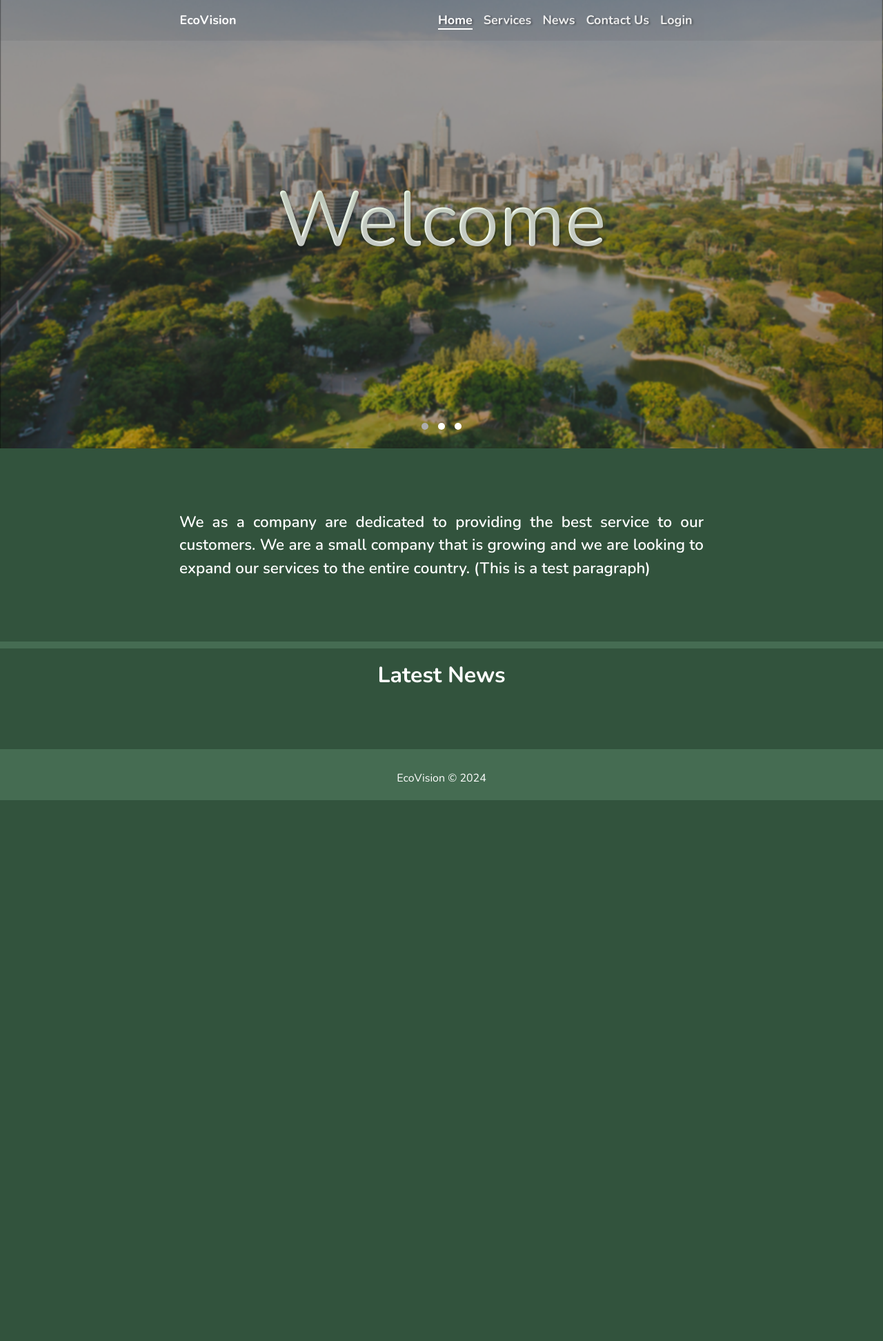
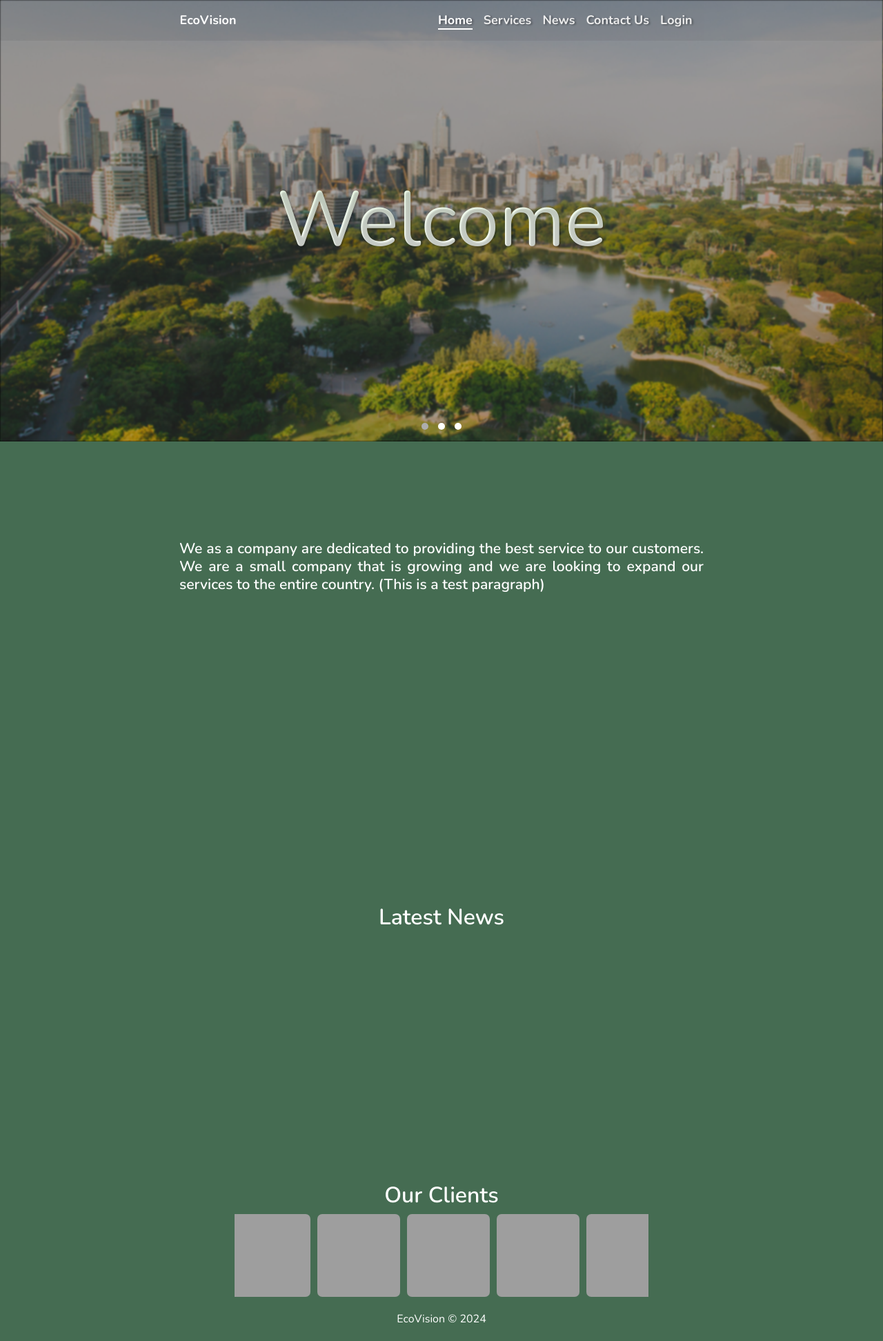
Before and after one commit to JacTBB/IT1166-EcoVision, a Flask app: page / in a window 1280 px wide. Shown: the whole page at 69% size. Before the commit the page ends 1160 px from the top, so only its background shows below. Run offline with Flask 3, Linux system fonts and the light colour scheme; some libraries are stand-ins or nearby versions; grey boxes are pictures that could not be loaded.

Commit message:
home clients logos

```diff
--- a/app/main/routes.py
+++ b/app/main/routes.py
@@ -25,7 +25,7 @@ from string import ascii_lowercase, ascii_uppercase
 @main.route('/')
 def home():
 
-    return render_template('main/home.html', news=Post.query.order_by(desc(Post.postid)).all())
+    return render_template('main/home.html', news=Post.query.order_by(desc(Post.postid)).limit(4))
 
 
 @main.route('/services')
--- a/app/static/css/main/home.css
+++ b/app/static/css/main/home.css
@@ -9,12 +9,17 @@
 }
 
 .section-header {
-  font-weight: bold;
+  font-weight: 600;
   font-size: 2rem;
+  text-align: center;
+}
+
+.sections {
+  background-color: transparent;
 }
 
 .home-slider {
-  height: 100vh;
+  height: inherit;
   width: 100%;
   position: absolute;
   display: flex;
@@ -26,7 +31,7 @@
 
 .home-page .home .home-slider img {
   flex: 0 0 100%;
-  height: 100vh;
+  height: inherit;
   width: 100%;
   left: 0;
   top: 0;
@@ -73,12 +78,12 @@
 }
 
 .home-aboutus {
-  background-color: #32533d;
   display: flex;
   flex-direction: row;
   justify-content: center;
   align-items: center;
   width: 100%;
+  height: 43vh;
 }
 
 .home-aboutus>div {
@@ -86,25 +91,26 @@
   flex-direction: column;
   align-items: center;
   justify-content: center;
-  height: 35vh;
   color: white;
   text-align: justify;
-  font-size: calc(16px + 0.5vw);
+  font-size: calc(16px + 0.4vw);
   gap: 5px;
   font-weight: 600;
   width: 800px;
   padding: 20px;
+  line-height: 1.222;
 }
 
 .home-news {
-  background-color: #32533d;
   display: flex;
-  flex-direction: row;
+  flex-direction: column;
   justify-content: center;
   align-items: center;
   width: 100%;
   padding: 20px;
   color: white;
+  height: 700px;
+  top: 0;
 }
 
 .home-news .row>a {
@@ -115,18 +121,10 @@
   flex-direction: column;
 }
 
-.news-hzslider {
-  display: flex;
-  flex-flow: column;
-  overflow-x: auto;
-  gap: 20px;
-  text-align: center;
-}
-
 .home-news .news-row {
   display: flex;
-  flex-flow: row;
-  justify-content: flex-start;
+  flex-flow: row wrap;
+  justify-content: center;
   align-items: center;
   padding: 20px 5px;
   gap: 20px;
@@ -233,3 +231,27 @@
   font-size: 1.2rem;
   text-align: center;
 }
+
+/* Clients */
+
+
+.clients-logo {
+  display: flex;
+  position: relative;
+  gap: 10px;
+  width: 600px;
+  justify-content: flex-end;
+  margin: 0 auto;
+  overflow: hidden;
+  height: 120px;
+}
+
+.clients-logo img {
+  position: absolute;
+  max-width: 120px;
+  height: inherit;
+  aspect-ratio: 1;
+  object-fit: cover;
+  border-radius: 7px;
+  z-index: 2;
+}
--- /dev/null
+++ b/app/static/js/marquee.js
@@ -0,0 +1,25 @@
+$(document).ready(function () {
+    const images = $('.clients-logo img');
+    const containerWidth = $('.clients-logo').width();
+
+    // Set initial position of each image
+    let totalWidth = 0;
+    const gap = 10;
+    images.each(function () {
+        $(this).css('left', totalWidth);
+        totalWidth += $(this).width() + gap;
+    });
+
+    function animateMarquee() {
+        images.each(function () {
+            const img = $(this);
+            img.animate({ 'left': '-=1' }, 0, function () {
+                if (img.position().left + img.width() <= 0) {
+                    img.appendTo('.clients-logo').css('left', totalWidth - img.width());
+                }
+            });
+        });
+    }
+
+    setInterval(animateMarquee, 10);
+});
--- a/app/templates/main/home.html
+++ b/app/templates/main/home.html
@@ -6,6 +6,7 @@
 <link rel="stylesheet" href="{{ url_for('static', filename='css/main/home.css') }}" />
 
 <script src="{{ url_for('static', filename='js/slider.js')}}"></script>
+<script src="{{ url_for('static', filename='js/marquee.js')}}"></script>
 {% endblock %}
 
 {% block content %}
@@ -27,7 +28,7 @@
     </div>
   </div>
 
-  <div class="home-aboutus">
+  <div class="home-aboutus sections">
     <div>
       <p>
         We as a company are dedicated to providing the best service to our customers. We are a small company that is
@@ -36,8 +37,7 @@
     </div>
   </div>
 
-  <div class="home-news">
-    <div class="news-hzslider">
+  <div class="home-news sections">
     <h2 class="section-header">Latest News</h2>
     <div class="news-row">
       {% for post in news|sort(attribute="postid", reverse=true) %}
@@ -55,9 +55,8 @@
       {% endfor %}
     </div>
   </div>
-  </div>
 
-  <div class="home-services" style="display: none;">
+  <div class="home-services sections" style="display: none;">
     <h2>Services</h2>
 
     <div class="products-list">
@@ -87,8 +86,29 @@
     </div>
   </div>
 
-  <div class="home-clients">
-    <!-- <div>hi</div> -->
+  <div class="home-clients sections">
+    <h2 class="section-header">Our Clients</h2>
+    <div class="clients-logo">
+      <img
+        src='https://img.freepik.com/free-vector/colorful-bird-illustration-gradient_343694-1741.jpg?size=626&ext=jpg'
+        alt=''>
+      <img
+        src='https://img.freepik.com/free-vector/bird-colorful-gradient-design-vector_343694-2506.jpg?size=626&ext=jpg'
+        alt=''>
+      <img
+        src='https://images.unsplash.com/photo-1586917383423-c25e88ac05ce?crop=entropy&cs=tinysrgb&fit=max&fm=jpg&ixid=MnwzMjM4NDZ8MHwxfHJhbmRvbXx8fHx8fHx8fDE2NTk0MDQ3NzU&ixlib=rb-1.2.1&q=80&w=400'
+        alt=''>
+      <img
+        src='https://images.unsplash.com/photo-1560743173-567a3b5658b1?crop=entropy&cs=tinysrgb&fit=max&fm=jpg&ixid=MnwzMjM4NDZ8MHwxfHJhbmRvbXx8fHx8fHx8fDE2NTk0MDQ3NzU&ixlib=rb-1.2.1&q=80&w=400'
+        alt=''>
+      <img
+        src='https://images.unsplash.com/photo-1603232644140-bb47da511b92?crop=entropy&cs=tinysrgb&fit=max&fm=jpg&ixid=MnwzMjM4NDZ8MHwxfHJhbmRvbXx8fHx8fHx8fDE2NTk0MDQ4MDE&ixlib=rb-1.2.1&q=80&w=400'
+        alt=''>
+      <img
+        src='https://images.unsplash.com/photo-1603232644140-bb47da511b92?crop=entropy&cs=tinysrgb&fit=max&fm=jpg&ixid=MnwzMjM4NDZ8MHwxfHJhbmRvbXx8fHx8fHx8fDE2NTk0MDQ4MDE&ixlib=rb-1.2.1&q=80&w=400'
+        alt=''>
+
+    </div>
   </div>
 </div>
 {% endblock %}
```
Lines whose indentation alone changed are shown as unchanged.
